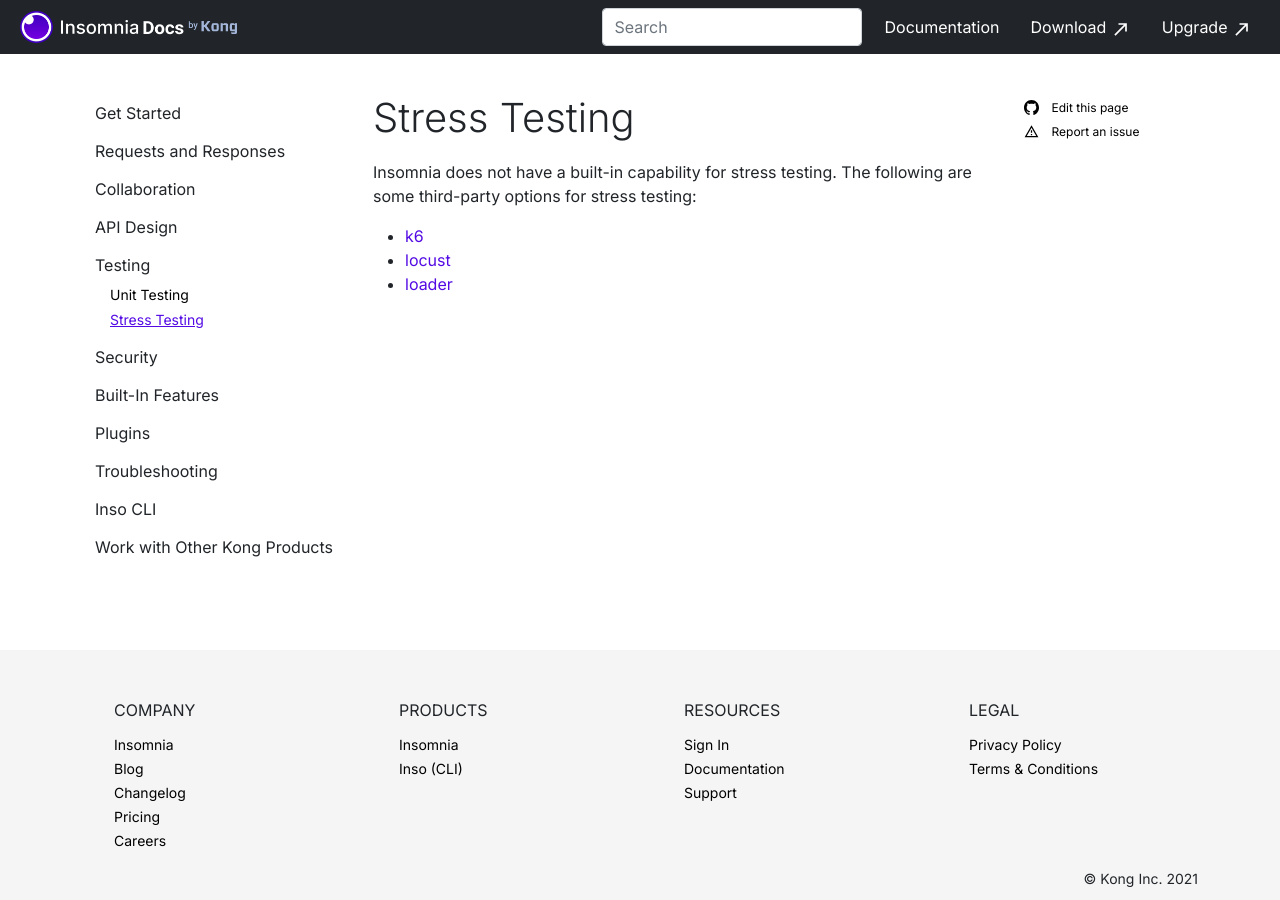
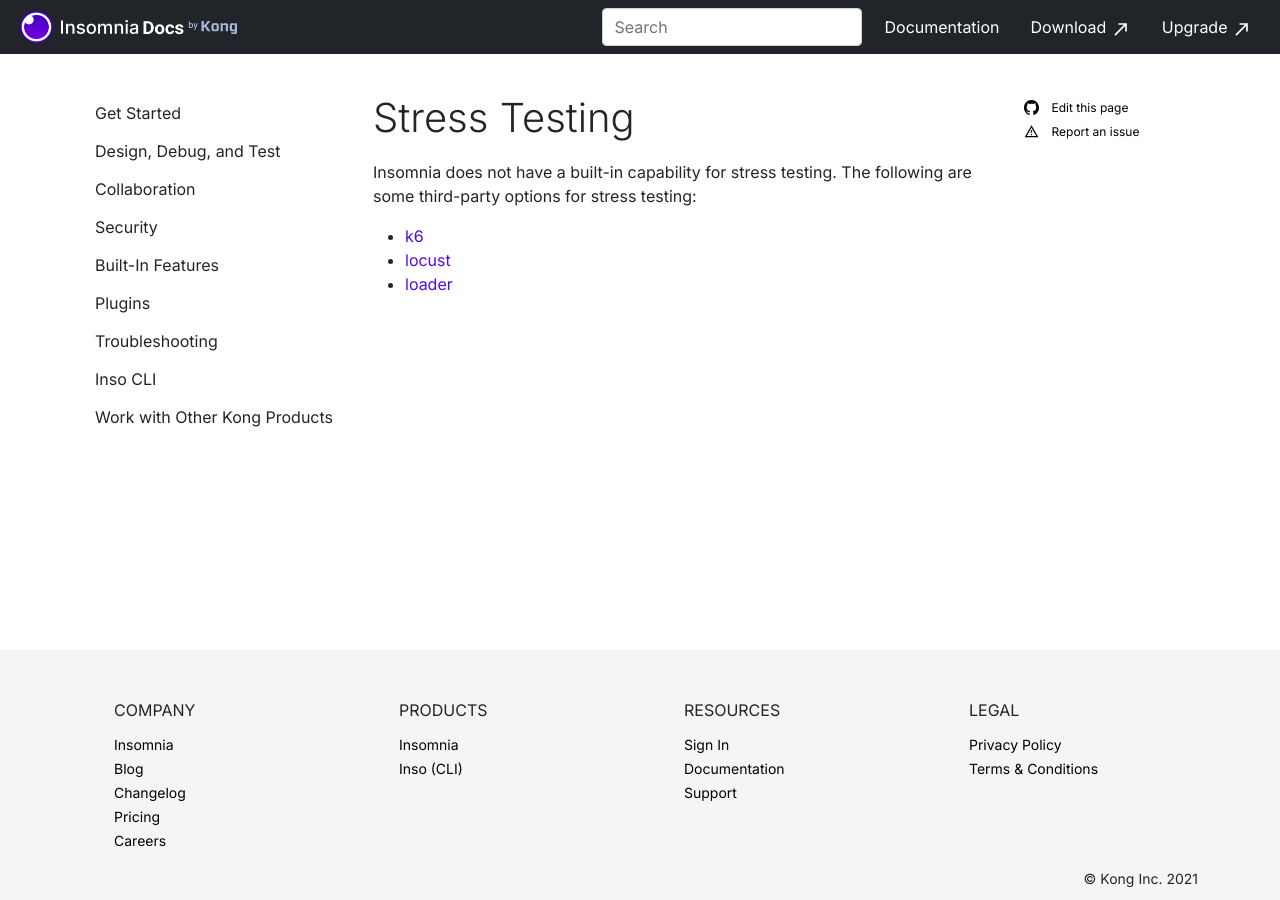
Before and after one commit to Kong/insomnia-docs, a Jekyll site: the page built from docs/insomnia/stress-testing.md, in a window 1280 px wide. Built offline with Jekyll 4.4.1, drawn with Linux system fonts in a browser that asks for light colours; comment, search, counter and statistics services are not loaded; some of the changed lines change nothing that is shown.

Commit message:
Reorganize nav bar for Design Debug and Test

```diff
--- a/docs/_data/main-nav.yaml
+++ b/docs/_data/main-nav.yaml
@@ -18,23 +18,44 @@
         url: /insomnia/http-proxy
       - title: Insomnia Configuration File
         url: /insomnia/insomnia-config-file
-  - title: Requests and Responses
-    collapse-id: requests
+  - title: Design, Debug, and Test
+    collapse-id: design-debug-test
     items:
-      - title: Requests
-        url: /insomnia/requests
-      - title: Responses
-        url: /insomnia/responses
-      - title: Request Collections
-        url: /insomnia/request-collections
-      - title: Request Timeouts
-        url: /insomnia/request-timeouts
-      - title: Chaining Requests
-        url: /insomnia/chaining-requests
-      - title: Post CSV Data
-        url: /insomnia/post-csv-data
-      - title: SOAP Requests
-        url: /insomnia/soap-requests
+    - title: Debug Requests and Responses
+      collapse-id: debug
+      items:
+        - title: Requests
+          url: /insomnia/requests
+        - title: Responses
+          url: /insomnia/responses
+        - title: Request Collections
+          url: /insomnia/request-collections
+        - title: Request Timeouts
+          url: /insomnia/request-timeouts
+        - title: Chaining Requests
+          url: /insomnia/chaining-requests
+        - title: Post CSV Data
+          url: /insomnia/post-csv-data
+        - title: SOAP Requests
+          url: /insomnia/soap-requests
+    - title: Design APIs
+      collapse-id: design
+      items:
+        - title: Get Started with Documents
+          url: /insomnia/get-started-with-documents
+        - title: Design Documents
+          url: /insomnia/design-documents
+        - title: Linting
+          url: /insomnia/linting
+        - title: GraphQL for OpenAPI
+          url: /insomnia/graphql-for-openapi
+    - title: Test
+      collapse-id: test
+      items:
+        - title: Unit Testing
+          url: /insomnia/unit-testing
+        - title: Stress Testing
+          url: /insomnia/stress-testing
   - title: Collaboration
     collapse-id: collaboration
     items:
@@ -46,24 +67,7 @@
         url: /insomnia/git-sync
       - title: Sync with Insomnia Cloud
         url: /insomnia/inosmnia-sync
-  - title: API Design
-    collapse-id: design
-    items:
-      - title: Get Started with Documents
-        url: /insomnia/get-started-with-documents
-      - title: Design Documents
-        url: /insomnia/design-documents
-      - title: Linting
-        url: /insomnia/linting
-      - title: GraphQL for OpenAPI
-        url: /insomnia/graphql-for-openapi
-  - title: Testing
-    collapse-id: testing
-    items:
-      - title: Unit Testing
-        url: /insomnia/unit-testing
-      - title: Stress Testing
-        url: /insomnia/stress-testing
+
   - title: Security
     collapse-id: security
     items:
```
